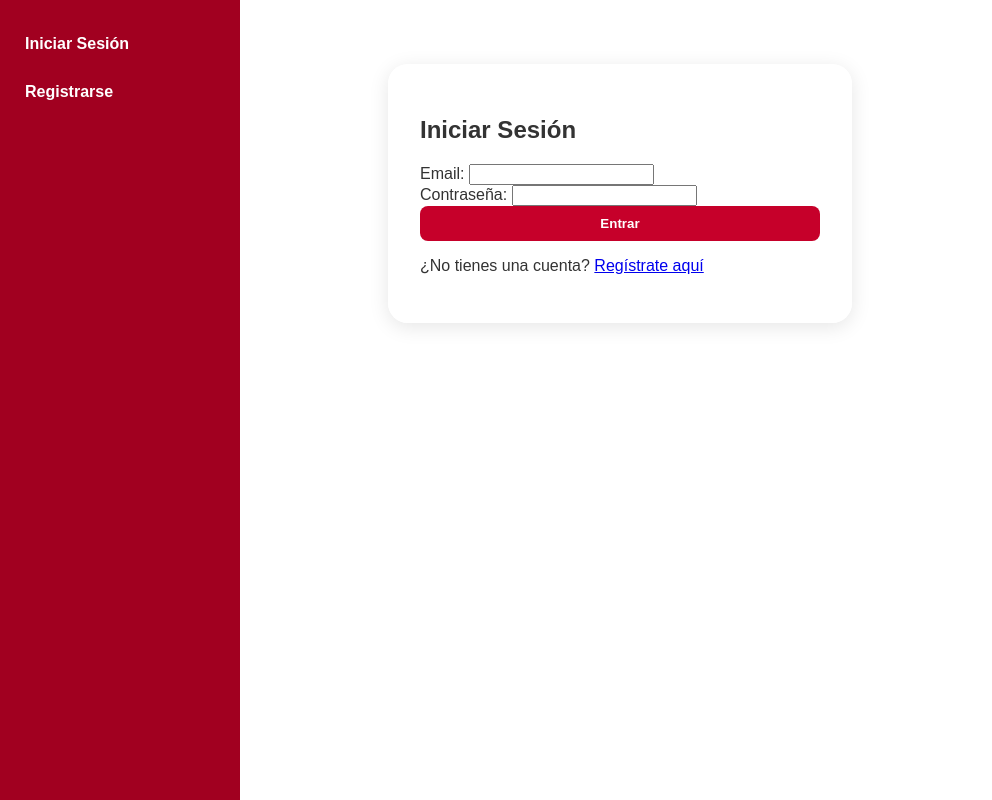
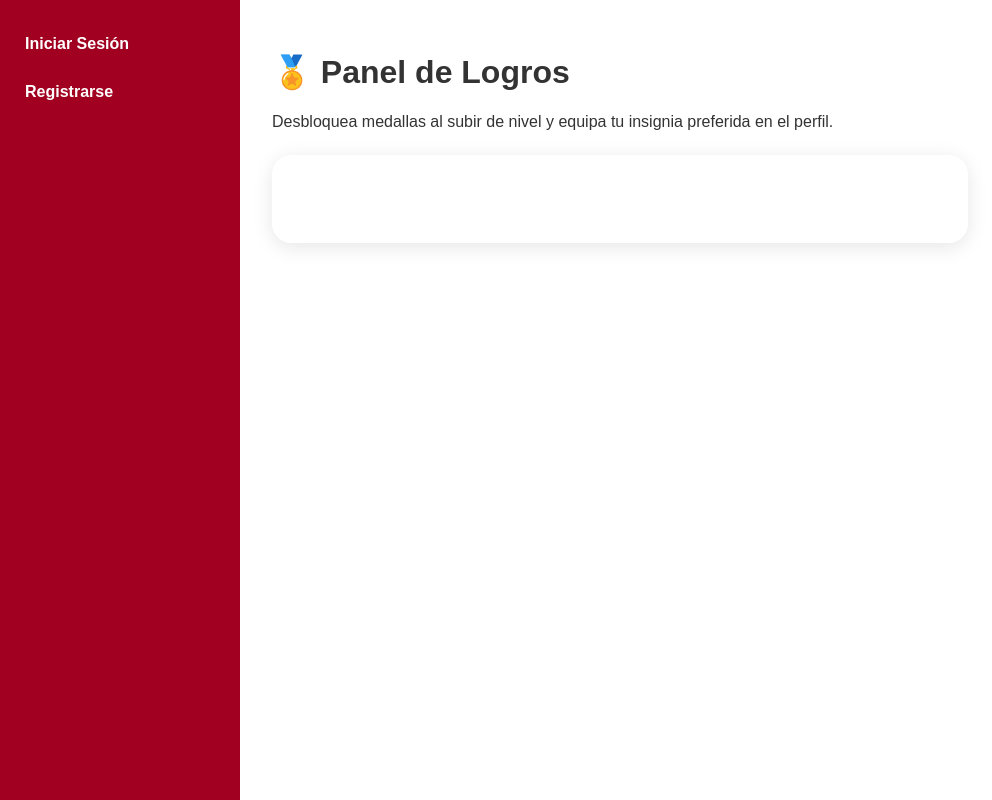
Before and after one commit to XYMAXIMUS/Tesis_grupo3.2, a Flask app: page /login in a window 1280 px wide. Shown: the whole page, without its empty margins (0-992 px from the left). Run offline with Flask 3, Linux system fonts and the light colour scheme.

Commit message:
Replace login form with achievements panel

```diff
--- a/templates/login.html
+++ b/templates/login.html
@@ -1,17 +1,37 @@
 {% extends 'base.html' %}
-{% block title %}Iniciar Sesión{% endblock %}
+{% block title %}Logros - Gamificación UBE{% endblock %}
 {% block contenido %}
-<div class="fondo-blur" style="max-width: 400px; margin: 2em auto;">
-    <h2>Iniciar Sesión</h2>
-    <form method="POST">
-        <label for="email">Email:</label>
-        <input type="email" name="email" class="form-control" required>
-        <br>
-        <label for="password">Contraseña:</label>
-        <input type="password" name="password" class="form-control" required>
-        <br>
-        <button type="submit" class="btn-comprar" style="width:100%;">Entrar</button>
-    </form>
-    <p class="mt-3 text-center">¿No tienes una cuenta? <a href="{{ url_for('registro') }}">Regístrate aquí</a></p>
+
+<div class="bienvenida-box">
+    <h1>🏅 Panel de Logros</h1>
+    <p>Desbloquea medallas al subir de nivel y equipa tu insignia preferida en el perfil.</p>
+</div>
+
+<div class="fondo-blur">
+    <div class="logros-grid">
+        {% for item in logros %}
+            <div class="logro-card {% if not item.desbloqueado %}bloqueado{% endif %}">
+                <img src="{{ url_for('static', filename='img/' + item.logro.imagen_url) }}" class="logro-img" alt="{{ item.logro.nombre }}">
+
+                <div>
+                    <div class="logro-titulo">{{ item.logro.nombre }}</div>
+                    <div class="logro-desc">{{ item.logro.descripcion }}</div>
+                </div>
+
+                {% if item.desbloqueado %}
+                    <span class="estado-completado">✔ Desbloqueado</span>
+                    <a href="{{ url_for('equipar_logro', logro_id=item.logro.id) }}" class="btn-equipar" style="margin-top:0.5em; font-size:0.85em;">
+                        {% if item.equipado %}⭐ Equipado{% else %}Equipar Insignia{% endif %}
+                    </a>
+                {% else %}
+                    <span class="estado-pendiente">🔒 Nivel requerido: {{ item.logro.nivel_requerido }}</span>
+                    <div class="logro-barra-outer">
+                        <div class="logro-barra-inner" style="width: {{ item.progreso }}%;"></div>
+                    </div>
+                    <div class="logro-progreso-texto">Progreso: {{ item.progreso }}%</div>
+                {% endif %}
+            </div>
+        {% endfor %}
+    </div>
 </div>
 {% endblock %}
```
